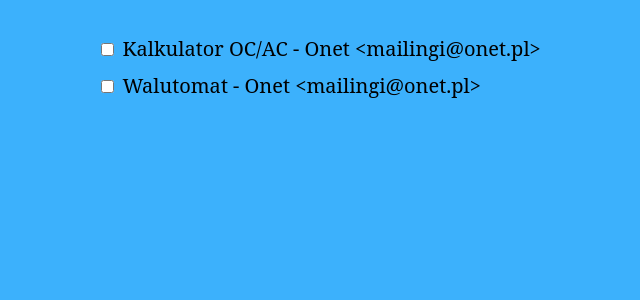
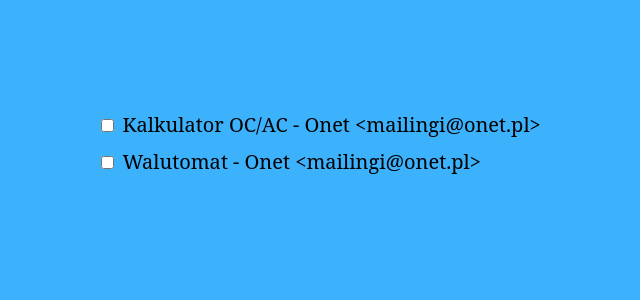
Before and after one commit to Karola93/SpeednetEx, a React (Create React App) app: page / in a window 1280 px wide. Shown: the top 300 px of the page, without its empty margins (321-961 px from the left). Built offline with nearby package versions, Linux system fonts and the light colour scheme.

Commit message:
feat(layout): create Layout component

```diff
--- a/src/App/App.js
+++ b/src/App/App.js
@@ -2,14 +2,18 @@
 import {Route, Routes} from 'react-router-dom';
 import HomePage from "./components/pages/HomePage";
 import DetailPage from "./components/pages/DetailPage";
+import Layout from "./components/layout/Layout";
 
 
 function App() {
   return (
-      <Routes>
-          <Route path="/" element={<HomePage />}></Route>
-          <Route path="/detail" element={<DetailPage/>}></Route>
-      </Routes>
+      <Layout>
+          <Routes>
+              <Route path="/" element={<HomePage />}></Route>
+              <Route path="/detail" element={<DetailPage/>}></Route>
+          </Routes>
+      </Layout>
+
   );
 }
 
--- /dev/null
+++ b/src/App/components/layout/Layout.js
@@ -0,0 +1,11 @@
+import React from "react";
+
+function Layout(props) {
+    return (
+        <>
+            <main>{props.children}</main>
+        </>
+    );
+};
+
+export default Layout;
```
